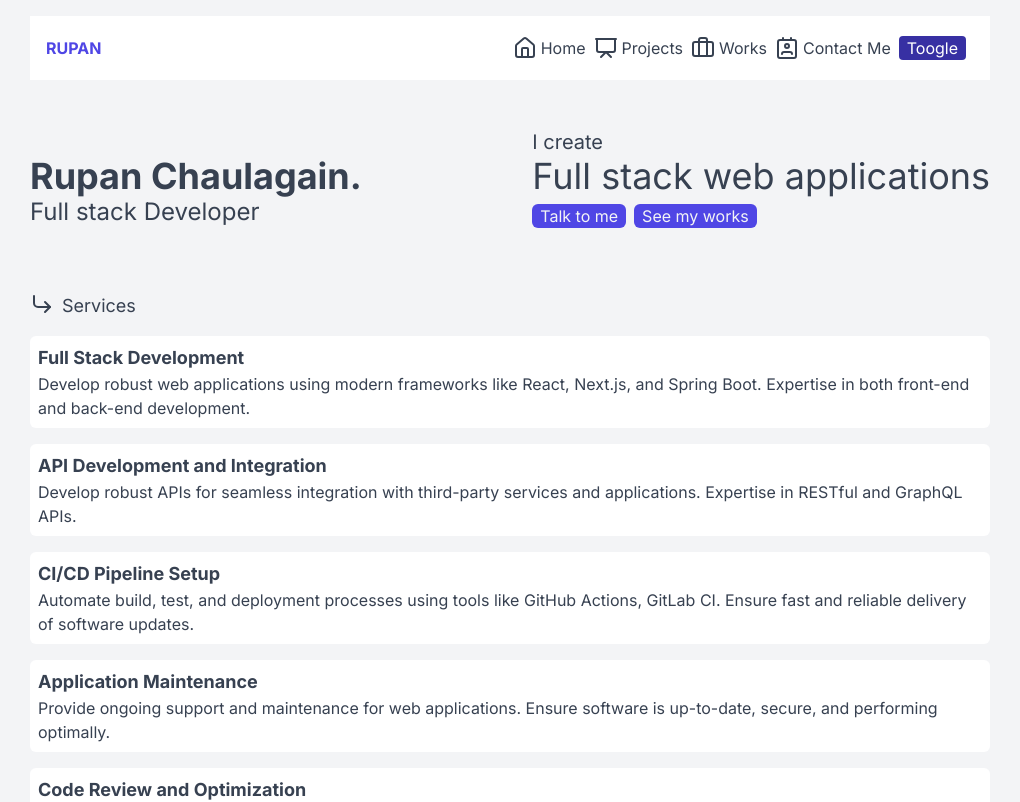
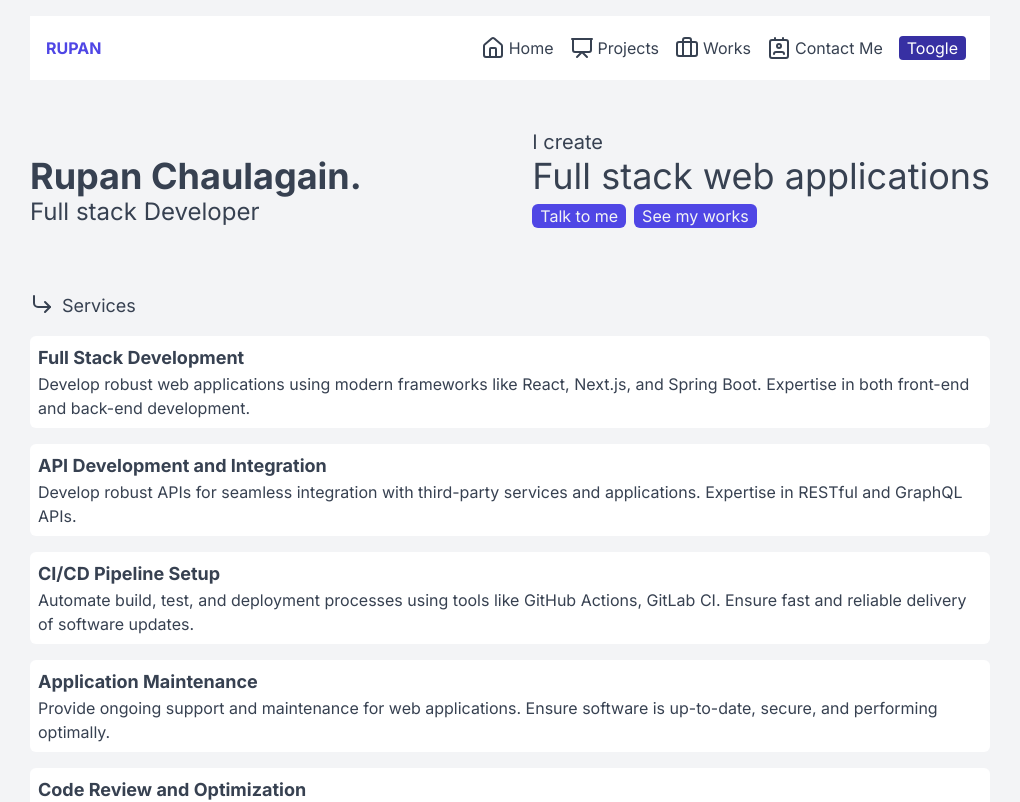
Before and after one commit to ruppo-912116/ruppo-912116.github.io, a Next.js app: page / in a window 1280 px wide. Shown: the top 802 px of the page, without its empty margins (130-1150 px from the left). Built offline with nearby package versions, Linux system fonts and the light colour scheme.

Commit message:
Add space between navbar items

```diff
--- a/src/components/navbar/container.tsx
+++ b/src/components/navbar/container.tsx
@@ -45,7 +45,7 @@ export default function NavbarContainer() {
     return (
             <div className={"fixed top-0 right-0 left-0 px-0 sm:px-4 bg-white dark:bg-neutral-dark h-16 md:mt-4 md:mx-40 flex justify-around sm:justify-between items-center"}>
                 <h1 className={"text-primary-light dark:text-neutral-light font-bold"}>RUPAN</h1>
-                <div className={"flex gap-2 p-2 text-neutral-dark dark:text-neutral-light"}>
+                <div className={"flex gap-4 p-2 text-neutral-dark dark:text-neutral-light"}>
                     {items.map(i => <NavbarItem
                         key={"title"}
                         title={i.title}
```
